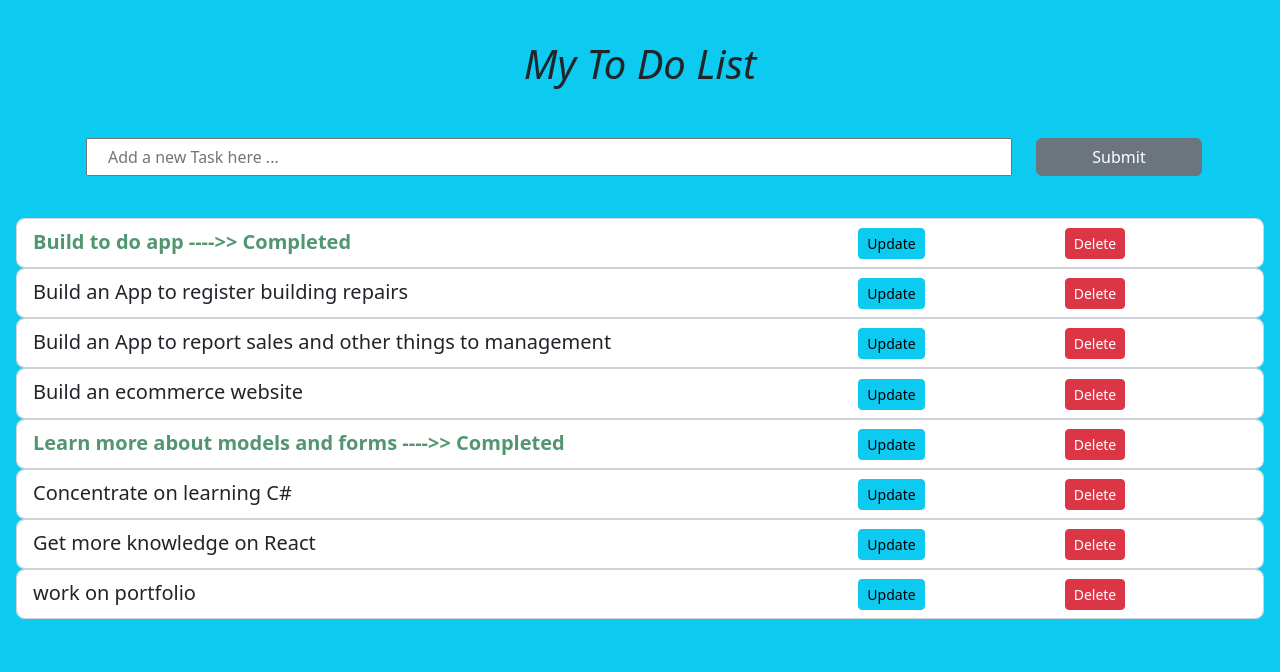
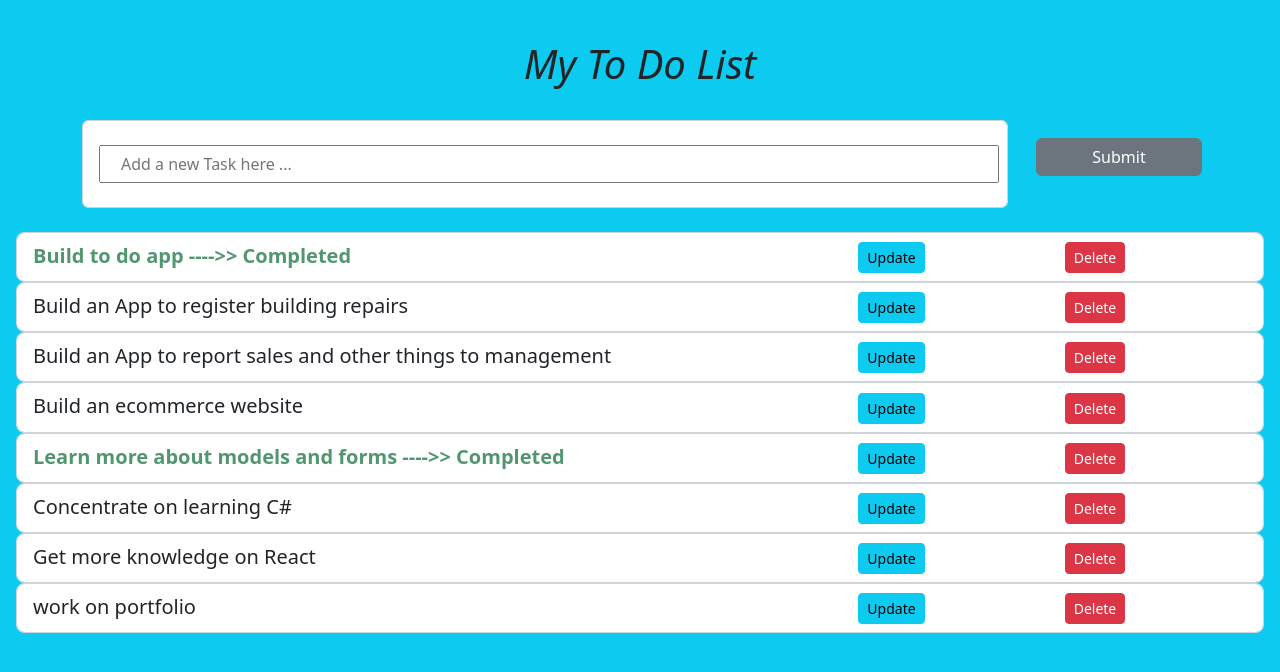
Before and after one commit to billyseel/todo, a Django app: page / in a window 1280 px wide. Shown: the top 672 px of the page. Run offline with Django 4.2, Linux system fonts and the light colour scheme; data comes from the database, SQL or seed files in the repository; some libraries are stand-ins or nearby versions.

Commit message:
Add code

```diff
--- a/app1/templates/index.html
+++ b/app1/templates/index.html
@@ -26,10 +26,10 @@
         <h1><em>My To Do List</em></h1>
     </div>
     <br>
-    <div class="container px-10 text-center">
-        <div class="row">
+    <div class="container text-center">
+        <div class="row justify-content-md-center">
             <div class="col-lg-10">
-                <div>
+                <div class="form-control">
                     <form method="POST" action="">
                         {% csrf_token %}
                         {{form.title}}
```
